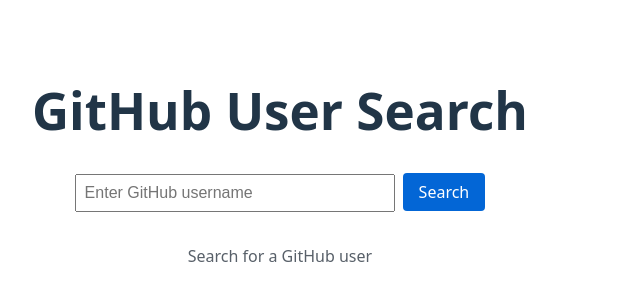
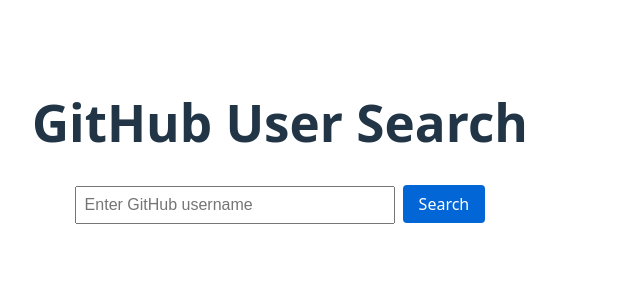
Before and after one commit to nourKhattab-nour/alx-fe-reactjs, a React (Vite) app in the folder github-user-search/: page / in a window 1280 px wide. Shown: the part 242-542 px from the top of the page, without its empty margins (0-640 px from the left). Built offline with nearby package versions, Linux system fonts and the light colour scheme; no server answers.

Commit message:
Update App.jsx

```diff
--- a/github-user-search/src/App.jsx
+++ b/github-user-search/src/App.jsx
@@ -1,8 +1,8 @@
-import React, { useState } from "react";
-import { fetchUserData } from "./services/github.service";
-import SearchBar from "./components/SearchBar/SearchBar";
-import SearchResults from "./components/SearchResults/SearchResults";
-import "./App.css";
+import { useState } from 'react';
+import SearchBar from './components/SearchBar';
+import UserCard from './components/UserCard';
+import { fetchUserData } from './services/githubService';
+import './App.css';
 
 function App() {
   const [userData, setUserData] = useState(null);
@@ -10,7 +10,7 @@
   const [error, setError] = useState(null);
 
   const handleSearch = async (username) => {
-    if (!username.trim()) return;
+    if (!username) return;
 
     setLoading(true);
     setError(null);
@@ -24,7 +24,7 @@
         setUserData(data);
       }
     } catch (err) {
-      setError("An unexpected error occurred");
+      setError('An unexpected error occurred');
       setUserData(null);
     } finally {
       setLoading(false);
@@ -35,7 +35,10 @@
     <div className="app">
       <h1>GitHub User Search</h1>
       <SearchBar onSearch={handleSearch} />
-      <SearchResults userData={userData} loading={loading} error={error} />
+
+      {loading && <div className="loading">Loading...</div>}
+      {error && <div className="error">{error}</div>}
+      {userData && <UserCard user={userData} />}
     </div>
   );
 }
```
